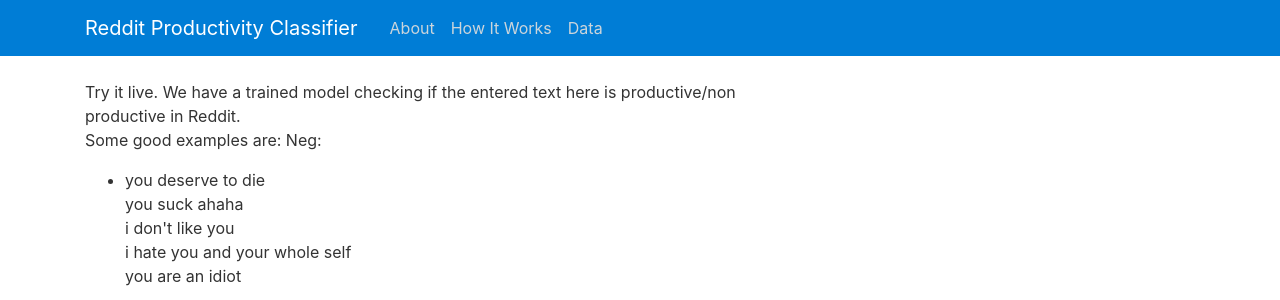
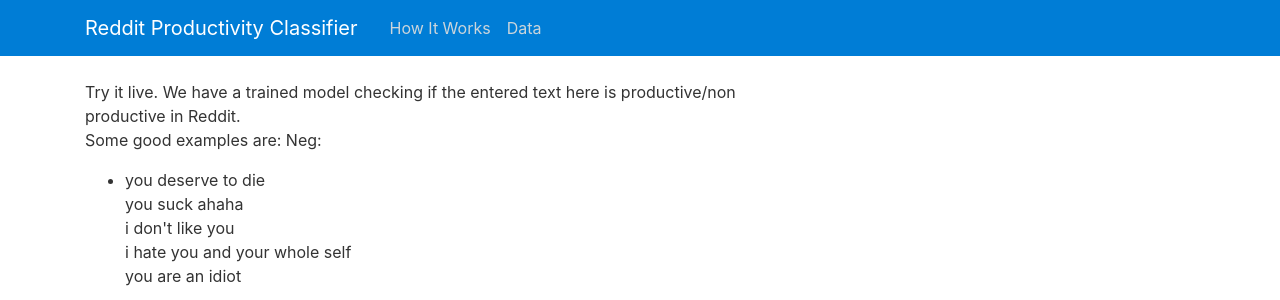
Before and after one commit to poornaprag/cmpe_255_project, a Flask app: page /how in a window 1280 px wide. Shown: the top 300 px of the page. Run offline with Flask 2, Linux system fonts and the light colour scheme; some libraries are stand-ins or nearby versions.

Commit message:
more model commit

```diff
--- a/app.py
+++ b/app.py
@@ -12,12 +12,12 @@
 app = Flask(__name__)
 
 
+
+# @app.route("/about")
+# def about():
+#     return render_template('about.html')
+
 @app.route("/")
-@app.route("/about")
-def about():
-    return render_template('about.html')
-
-
 @app.route("/how")
 def how():
     return render_template('how.html', title='How It Works')
--- a/templates/about.html
+++ b/templates/about.html
@@ -7,6 +7,6 @@
 <h2>Team: Term Project 1</h2>
 <h3>
     Team Tembers:
-    Poornapragna Vadiraj, Varun Bhaseen, Saeed Abolghasemi, Wasae Qureshi
+    Poornapragna Vadiraj, Varun Bhaseen, Mirsaeid Abolghasemi, Wasae Qureshi
 </h3>
 {% endblock content %}
--- a/templates/layout.html
+++ b/templates/layout.html
@@ -26,7 +26,7 @@
           </button>
           <div class="collapse navbar-collapse" id="navbarToggle">
             <div class="navbar-nav mr-auto">
-              <a class="nav-item nav-link" href="/">About</a>
+              <!-- <a class="nav-item nav-link" href="/">About</a> -->
               <a class="nav-item nav-link" href="/how">How It Works</a>
               <a class="nav-item nav-link" href="/data">Data</a>
               <!-- <a class="nav-item nav-link" href="/visualize">Visualize</a> -->
```
